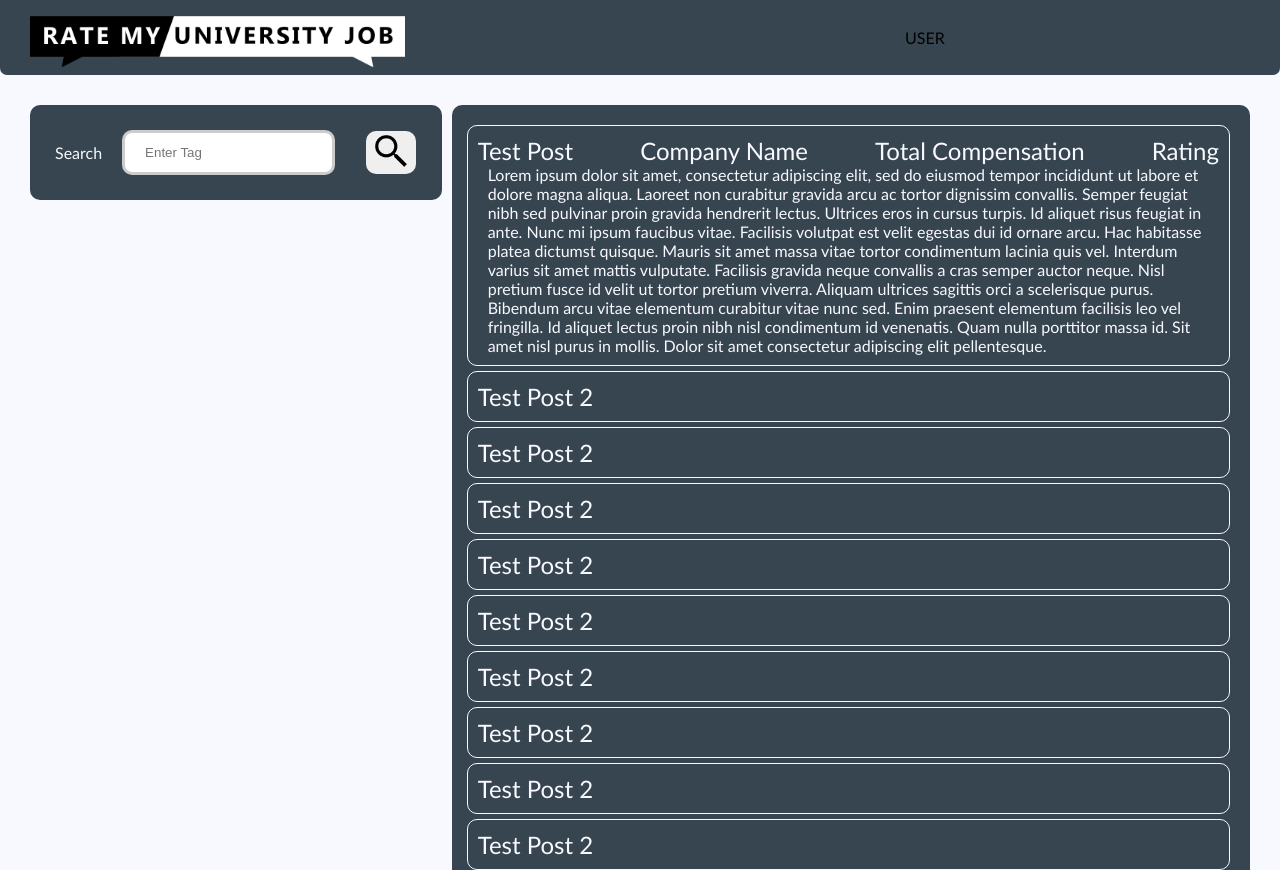
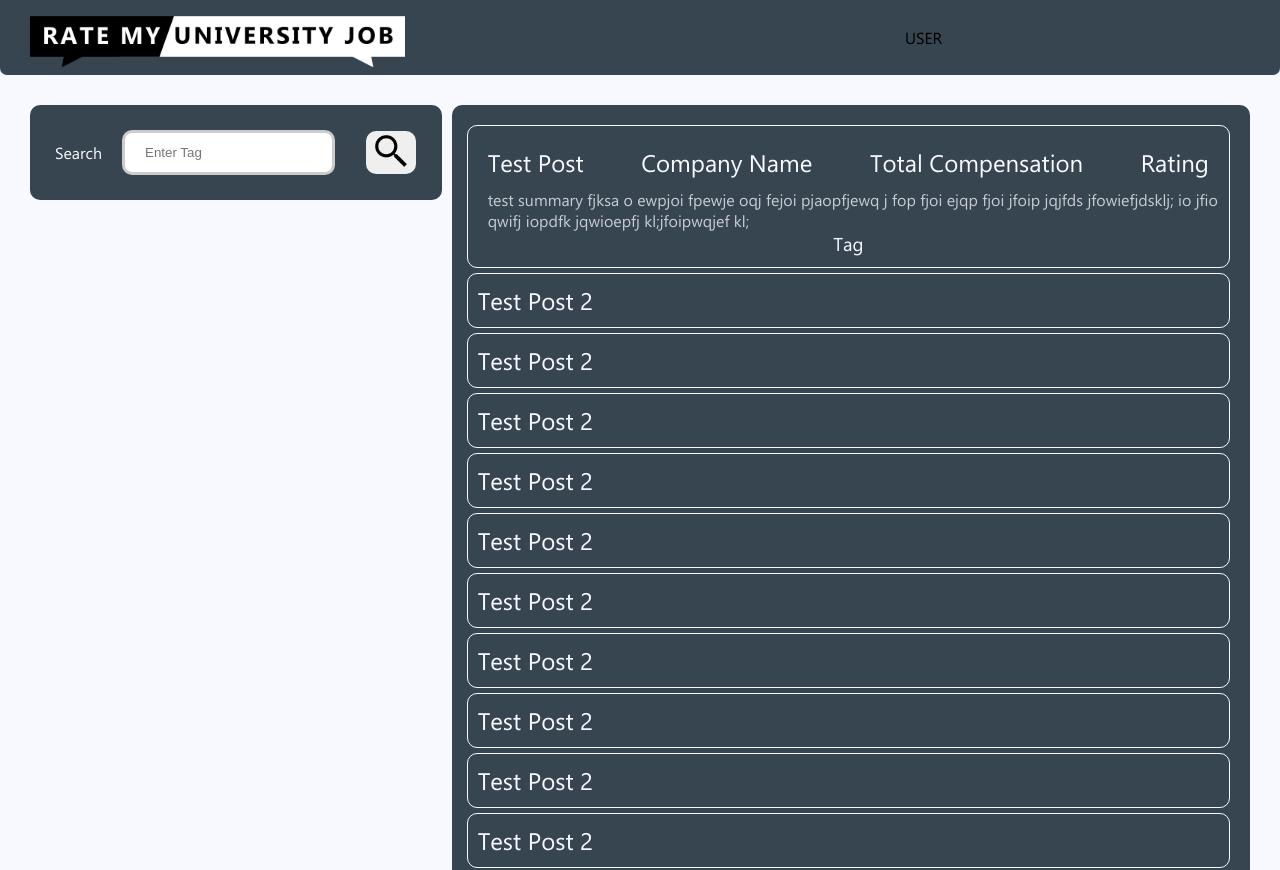
Before and after one commit to Conno732/RateMyPartTimeCollegeJob, a plain HTML site: page mainPage.html in a window 1280 px wide. Shown: the top 870 px of the page. Drawn offline with Linux system fonts and the light colour scheme.

Commit message:
Added Ebrima Font, see styles.css for use

```diff
--- a/mainPage.html
+++ b/mainPage.html
@@ -32,17 +32,20 @@
         <div class = "postings">
 
             <div class = "post">
-                <div class = "postTitle">
-                    <div>Test Post</div>
-                    <div>Company Name</div>
-                    <div>Total Compensation</div>
-                    <div>Rating</div>
 
+                    <div class = "postHead" >
+                        <div class = "postTitle">Test Post</div>
+                        <div class = "companyName">Company Name</div>
+                        <div class = "pay">Total Compensation</div>
+                        <div class = "avgRating">Rating</div>
+                    </div>
+
+                <div class = "postBody">
+                    test summary fjksa o ewpjoi fpewje oqj fejoi pjaopfjewq j fop fjoi ejqp fjoi jfoip jqjfds jfowiefjdsklj; io jfio qwifj iopdfk jqwioepfj kl;jfoipwqjef kl;
                 </div>
-                <div class = "postBody">
-                    Lorem ipsum dolor sit amet, consectetur adipiscing elit, sed do eiusmod tempor incididunt ut labore et dolore magna aliqua. Laoreet non curabitur gravida arcu ac tortor dignissim convallis. Semper feugiat nibh sed pulvinar proin gravida hendrerit lectus. Ultrices eros in cursus turpis. Id aliquet risus feugiat in ante. Nunc mi ipsum faucibus vitae. Facilisis volutpat est velit egestas dui id ornare arcu. Hac habitasse platea dictumst quisque. Mauris sit amet massa vitae tortor condimentum lacinia quis vel. Interdum varius sit amet mattis vulputate. Facilisis gravida neque convallis a cras semper auctor neque. Nisl pretium fusce id velit ut tortor pretium viverra. Aliquam ultrices sagittis orci a scelerisque purus. Bibendum arcu vitae elementum curabitur vitae nunc sed. Enim praesent elementum facilisis leo vel fringilla. Id aliquet lectus proin nibh nisl condimentum id venenatis. Quam nulla porttitor massa id. Sit amet nisl purus in mollis. Dolor sit amet consectetur adipiscing elit pellentesque.
 
-
+                <div class = "postFoot">
+                    Tag
                 </div>
             </div>
 
--- a/styles.css
+++ b/styles.css
@@ -1,3 +1,9 @@
+@font-face {
+    font-family: myFirstFont;
+    src: url("ebrima.ttf");
+  }
+
+
 html {
     min-height: 100%;
     background: ghostwhite;
@@ -35,7 +41,7 @@ li {
 }
 
 body {
-    font-family:'Trebuchet MS', 'Lucida Sans Unicode', 'Lucida Grande', 'Lucida Sans', Arial, sans-serif;
+    font-family:myFirstFont;
     margin: 0;
     flex-flow: column;
     height: 100%;
@@ -110,22 +116,43 @@ body {
 }
 
 .post {
-    width: 90   ;
+    display: flex;
+    width: 90;
     margin-bottom: 5px;
     padding: 10px;
     border: 1px solid ghostwhite;
     border-radius: 10px;
     font-size: x-large;
     flex-flow: column;
+}
+
+.postHead {
+    display: flex;
+    padding: 10px;
+    flex-flow: row ;
+    justify-content: space-between;
 
 }
 
+.postFoot {
+    align-self: center;
+    font-size: 14pt;
+    text-align: center;
+    width: fit-content;
+    border-color:rgb(0, 0, 0);
+
+}
+
+.postBody {
+    color: rgba(248, 248, 255, .75);
+}
+
 .postings :hover {
-    box-shadow: 3px 3px 5px black;
+    border-color: black;
+    border-width: 1.5px;
+    cursor: pointer;
 }
-.post :hover {
-    box-shadow: 0px 0px 0px black;
-}
+
 
 
 
```
Also changed, not shown: ebrima-bold.ttf (added), ebrima.ttf (added).
